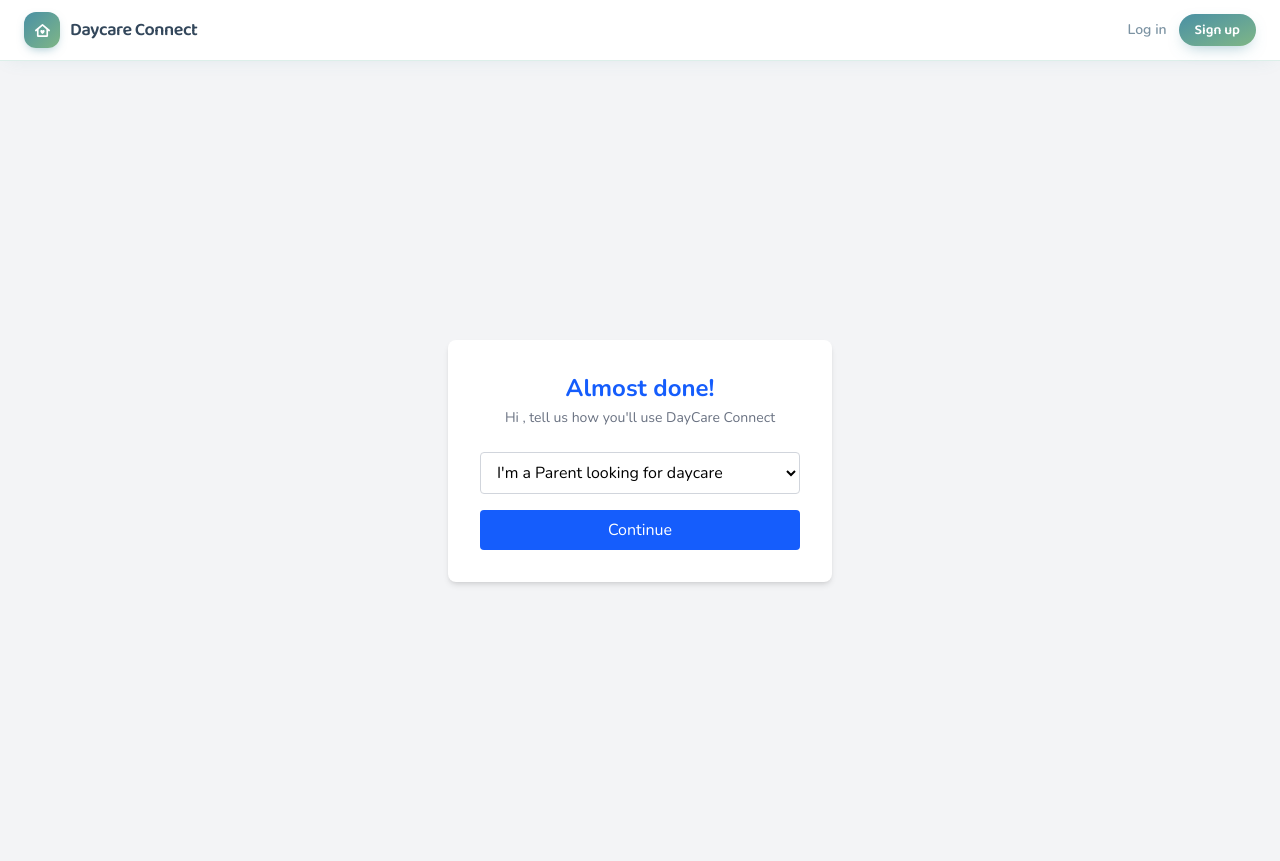
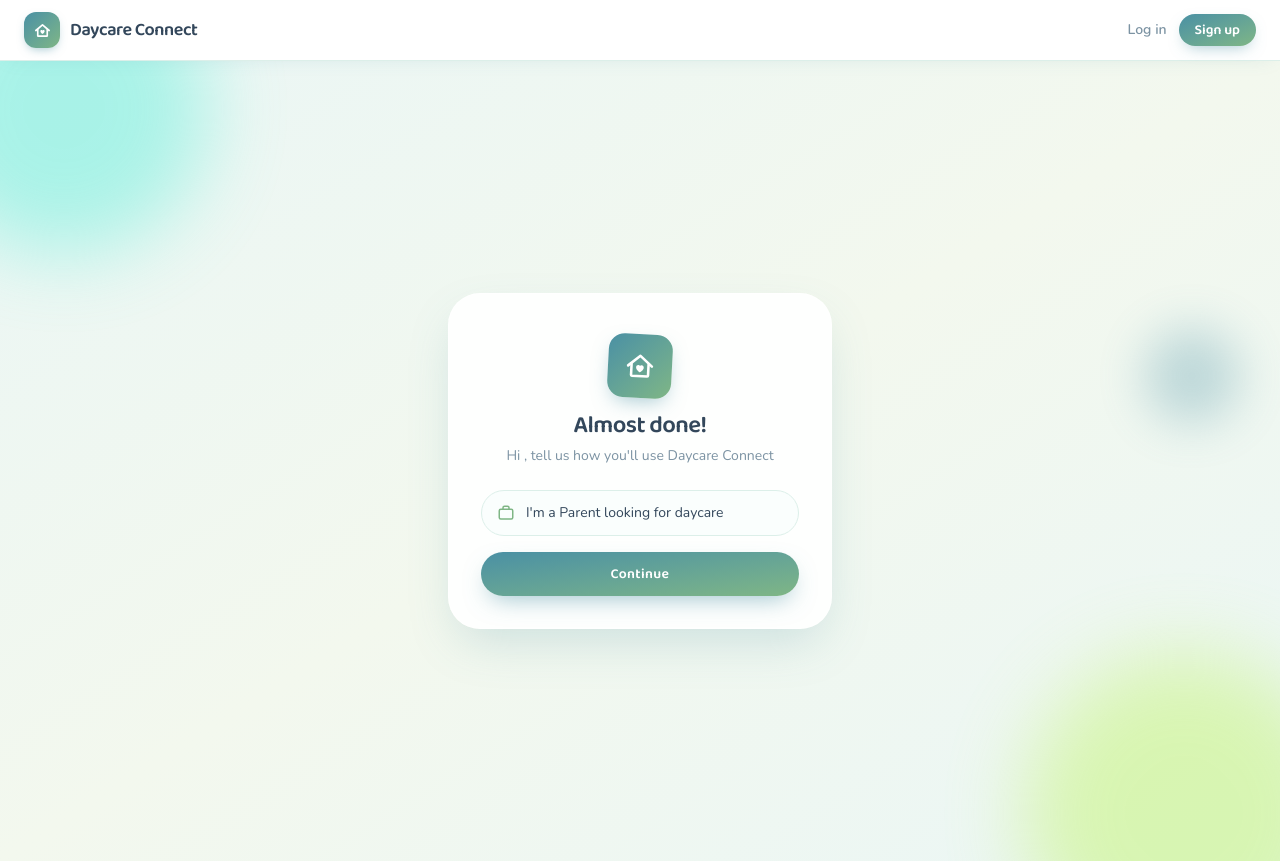
Before and after one commit to asmac07/daycare-connect, a React (Vite) app in the folder frontend/: page /selectRole in a window 1280 px wide. Built offline with nearby package versions, Linux system fonts and the light colour scheme; no server answers.

Commit message:
redesign the authentication ui

```diff
--- a/frontend/src/pages/auth/Login.jsx
+++ b/frontend/src/pages/auth/Login.jsx
@@ -172,9 +172,8 @@ const Login = () => {
           <div className="flex-1 h-px bg-dc-border" />
         </div>
 
-        {/* Google Login */}
+        {/* Google Login — centered with flex, no width overrides */}
         <div className="flex justify-center">
-          <div className="w-full [&>div]:!w-full [&_iframe]:!w-full">
           <GoogleLogin
             onSuccess={async (credentialResponse) => {
               try {
@@ -211,7 +210,6 @@ const Login = () => {
             onError={() => setError('Google login failed')}
           />
         </div>
-        </div>
 
         <p className="text-center text-sm mt-6 text-dc-muted">
           Don&apos;t have an account?{' '}
--- a/frontend/src/pages/auth/ResetPassword.jsx
+++ b/frontend/src/pages/auth/ResetPassword.jsx
@@ -1,4 +1,3 @@
-
 import { useState } from 'react'
 import { useParams, useNavigate } from 'react-router-dom'
 import axiosInstance from '../../api/axiosInstance'
@@ -10,11 +9,11 @@ const ResetPassword = () => {
   const navigate = useNavigate()
 
   const [password, setPassword] = useState('')
+  const [showPassword, setShowPassword] = useState(false)
   const [error, setError] = useState('')
   const [success, setSuccess] = useState('')
 
   const validateForm = () => {
-
     if (!password || password.length < 6) {
       toast.error('Password must be at least 6 characters')
       return false
@@ -24,9 +23,7 @@ const ResetPassword = () => {
     return true
   }
 
-
   const handleSubmit = async (e) => {
-
     e.preventDefault()
 
     if (!validateForm()) {
@@ -36,6 +33,7 @@ const ResetPassword = () => {
     try {
       await axiosInstance.put(`/auth/resetPassword/${token}`, { password })
       toast.success('Password reset successful! Redirecting to login...')
+      setSuccess('Password reset successful! Redirecting to login...')
       setTimeout(() => navigate(ROUTES.LOGIN), 2000)
     } catch (err) {
       toast.error(err.response?.data?.message || 'Failed to reset password')
@@ -43,30 +41,72 @@ const ResetPassword = () => {
   }
 
   return (
-    <div className="min-h-screen flex items-center justify-center bg-gray-100">
-      <div className="bg-white p-8 rounded-lg shadow-md w-full max-w-sm">
-        <div className="text-center mb-6">
-          <h1 className="text-2xl font-bold text-blue-600">DayCare Connect</h1>
-          <p className="text-gray-500 text-sm mt-1">Set a new password</p>
+    <div className="min-h-screen flex items-center justify-center relative overflow-hidden px-4 bg-gradient-to-br from-dc-mist via-dc-mist-2 to-dc-mist font-nunito">
+
+      {/* Background blobs */}
+      <div className="absolute -top-24 -left-20 w-72 h-72 rounded-full opacity-40 blur-2xl pointer-events-none bg-teal-300" />
+      <div className="absolute -bottom-28 -right-16 w-80 h-80 rounded-full opacity-40 blur-2xl pointer-events-none bg-lime-300" />
+      <div className="absolute top-1/3 right-10 w-24 h-24 rounded-full opacity-30 blur-xl pointer-events-none hidden sm:block bg-dc-blue" />
+
+      {/* Card */}
+      <div className="relative bg-white/90 backdrop-blur-sm w-full max-w-sm rounded-[2rem] p-8 pt-10 shadow-[0_20px_50px_-12px_rgba(74,144,164,0.25)] border border-white/60">
+
+        {/* Logo */}
+        <div className="flex flex-col items-center mb-6">
+          <div className="w-16 h-16 rounded-2xl flex items-center justify-center mb-3 rotate-3 bg-gradient-to-br from-dc-blue to-dc-green shadow-[0_8px_20px_-6px_rgba(74,144,164,0.5)]">
+            <svg width="34" height="34" viewBox="0 0 40 40" fill="none" xmlns="http://www.w3.org/2000/svg">
+              <path d="M6 20L20 8L34 20" stroke="white" strokeWidth="3" strokeLinecap="round" strokeLinejoin="round" />
+              <path d="M10 18V31C10 31.5523 10.4477 32 11 32H29C29.5523 32 30 31.5523 30 31V18" stroke="white" strokeWidth="3" strokeLinecap="round" strokeLinejoin="round" />
+              <path d="M20 27.5C20 27.5 15.5 24.8 15.5 21.7C15.5 20.1 16.7 19 18.1 19C19 19 19.7 19.4 20 20.1C20.3 19.4 21 19 21.9 19C23.3 19 24.5 20.1 24.5 21.7C24.5 24.8 20 27.5 20 27.5Z" fill="white" />
+            </svg>
+          </div>
+          <h1 className="text-2xl font-semibold tracking-tight font-baloo text-dc-ink">
+            Daycare Connect
+          </h1>
+          <p className="text-sm mt-1 text-dc-muted">Set a new password</p>
         </div>
 
-        {error && <p className="bg-red-100 text-red-600 text-sm p-2 rounded mb-4 text-center">{error}</p>}
-        {success && <p className="bg-green-100 text-green-600 text-sm p-2 rounded mb-4 text-center">{success}</p>}
+        {error && (
+          <p className="text-sm px-3 py-2 rounded-xl mb-4 text-center font-medium bg-dc-error-bg text-dc-error-text">
+            {error}
+          </p>
+        )}
+        {success && (
+          <p className="text-sm px-3 py-2 rounded-xl mb-4 text-center font-medium bg-dc-green/15 text-dc-green">
+            {success}
+          </p>
+        )}
 
         {!success && (
           <form onSubmit={handleSubmit} className="space-y-4">
+            <div className="relative">
+              <span className="absolute left-4 top-1/2 -translate-y-1/2 pointer-events-none">
+                <svg width="18" height="18" viewBox="0 0 24 24" fill="none" stroke="#4A90A4" strokeWidth="2" strokeLinecap="round" strokeLinejoin="round">
+                  <rect x="5" y="11" width="14" height="9" rx="2" />
+                  <path d="M8 11V7a4 4 0 0 1 8 0v4" />
+                </svg>
+              </span>
               <input
-              type="password"
+                type={showPassword ? 'text' : 'password'}
                 placeholder="New password"
                 value={password}
                 onChange={(e) => setPassword(e.target.value)}
                 required
                 minLength={6}
-              className="w-full border border-gray-300 rounded px-3 py-2 focus:outline-none focus:ring-2 focus:ring-blue-500"
+                className="w-full rounded-full pl-11 pr-16 py-3 text-sm outline-none transition border-[1.5px] border-dc-border text-dc-ink bg-dc-field focus:border-dc-blue"
               />
               <button
+                type="button"
+                onClick={() => setShowPassword(!showPassword)}
+                className="absolute right-4 top-1/2 -translate-y-1/2 text-xs font-semibold text-dc-blue"
+              >
+                {showPassword ? 'Hide' : 'Show'}
+              </button>
+            </div>
+
+            <button
               type="submit"
-              className="w-full bg-blue-600 text-white py-2 rounded hover:bg-blue-700 transition"
+              className="w-full text-white py-3 rounded-full font-semibold text-sm tracking-wide transition transform hover:scale-[1.02] active:scale-[0.98] font-baloo bg-gradient-to-br from-dc-blue to-dc-green shadow-[0_10px_25px_-8px_rgba(74,144,164,0.55)]"
             >
               Reset Password
             </button>
--- a/frontend/src/pages/auth/SelectRole.jsx
+++ b/frontend/src/pages/auth/SelectRole.jsx
@@ -1,4 +1,3 @@
-
 import { useState } from 'react'
 import { useLocation, useNavigate } from 'react-router-dom'
 import { useDispatch } from 'react-redux'
@@ -39,7 +38,7 @@ const SelectRole = () => {
       }))
 
       toast.success('Account created successfully!')
-      navigate(getDashboardRoute(response.data.data.role), { replace : true})
+      navigate(getDashboardRoute(response.data.data.role), { replace: true })
 
     } catch (err) {
       toast.error(err.response?.data?.message || 'Failed to complete signup')
@@ -49,29 +48,55 @@ const SelectRole = () => {
   }
 
   return (
-    <div className="min-h-screen flex items-center justify-center bg-gray-100">
-      <div className="bg-white p-8 rounded-lg shadow-md w-full max-w-sm">
-        <div className="text-center mb-6">
-          <h1 className="text-2xl font-bold text-blue-600">Almost done!</h1>
-          <p className="text-gray-500 text-sm mt-1">
-            Hi {name}, tell us how you'll use DayCare Connect
+    <div className="min-h-screen flex items-center justify-center relative overflow-hidden px-4 bg-gradient-to-br from-dc-mist via-dc-mist-2 to-dc-mist font-nunito">
+
+      {/* Background blobs */}
+      <div className="absolute -top-24 -left-20 w-72 h-72 rounded-full opacity-40 blur-2xl pointer-events-none bg-teal-300" />
+      <div className="absolute -bottom-28 -right-16 w-80 h-80 rounded-full opacity-40 blur-2xl pointer-events-none bg-lime-300" />
+      <div className="absolute top-1/3 right-10 w-24 h-24 rounded-full opacity-30 blur-xl pointer-events-none hidden sm:block bg-dc-blue" />
+
+      {/* Card */}
+      <div className="relative bg-white/90 backdrop-blur-sm w-full max-w-sm rounded-[2rem] p-8 pt-10 shadow-[0_20px_50px_-12px_rgba(74,144,164,0.25)] border border-white/60">
+
+        {/* Logo */}
+        <div className="flex flex-col items-center mb-6">
+          <div className="w-16 h-16 rounded-2xl flex items-center justify-center mb-3 rotate-3 bg-gradient-to-br from-dc-blue to-dc-green shadow-[0_8px_20px_-6px_rgba(74,144,164,0.5)]">
+            <svg width="34" height="34" viewBox="0 0 40 40" fill="none" xmlns="http://www.w3.org/2000/svg">
+              <path d="M6 20L20 8L34 20" stroke="white" strokeWidth="3" strokeLinecap="round" strokeLinejoin="round" />
+              <path d="M10 18V31C10 31.5523 10.4477 32 11 32H29C29.5523 32 30 31.5523 30 31V18" stroke="white" strokeWidth="3" strokeLinecap="round" strokeLinejoin="round" />
+              <path d="M20 27.5C20 27.5 15.5 24.8 15.5 21.7C15.5 20.1 16.7 19 18.1 19C19 19 19.7 19.4 20 20.1C20.3 19.4 21 19 21.9 19C23.3 19 24.5 20.1 24.5 21.7C24.5 24.8 20 27.5 20 27.5Z" fill="white" />
+            </svg>
+          </div>
+          <h1 className="text-2xl font-semibold tracking-tight font-baloo text-dc-ink">
+            Almost done!
+          </h1>
+          <p className="text-sm mt-1 text-dc-muted text-center">
+            Hi {name}, tell us how you'll use Daycare Connect
           </p>
         </div>
 
         <form onSubmit={handleSubmit} className="space-y-4">
+          <div className="relative">
+            <span className="absolute left-4 top-1/2 -translate-y-1/2 pointer-events-none text-dc-green">
+              <svg width="18" height="18" viewBox="0 0 24 24" fill="none" stroke="currentColor" strokeWidth="2" strokeLinecap="round" strokeLinejoin="round">
+                <rect x="3" y="7" width="18" height="13" rx="2" />
+                <path d="M8 7V5a2 2 0 0 1 2-2h4a2 2 0 0 1 2 2v2" />
+              </svg>
+            </span>
             <select
               value={role}
               onChange={(e) => setRole(e.target.value)}
-            className="w-full border border-gray-300 rounded px-3 py-2"
+              className="w-full rounded-full pl-11 pr-4 py-3 text-sm outline-none transition border-[1.5px] border-dc-border text-dc-ink bg-dc-field focus:border-dc-blue appearance-none"
             >
               <option value={ROLES.PARENT}>I'm a Parent looking for daycare</option>
               <option value={ROLES.OWNER}>I run a Daycare</option>
             </select>
+          </div>
 
           <button
             type="submit"
             disabled={isSubmitting}
-            className="w-full bg-blue-600 text-white py-2 rounded hover:bg-blue-700 transition"
+            className="w-full text-white py-3 rounded-full font-semibold text-sm tracking-wide transition transform hover:scale-[1.02] active:scale-[0.98] font-baloo bg-gradient-to-br from-dc-blue to-dc-green shadow-[0_10px_25px_-8px_rgba(74,144,164,0.55)] disabled:opacity-60"
           >
             {isSubmitting ? 'Setting up...' : 'Continue'}
           </button>
```
Also changed, not shown: frontend/src/pages/auth/Register.jsx (+3 -6 lines). Lines whose indentation alone changed are shown as unchanged.
